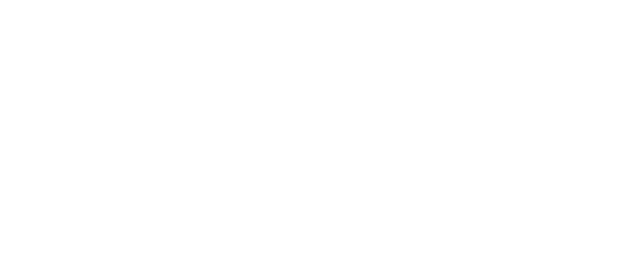
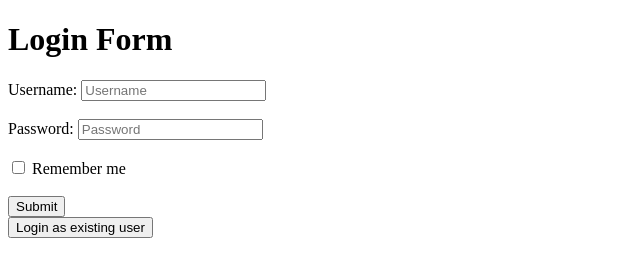
Before and after one commit to acciojob/remember-me-login-form-Shubham2511github, a website: page main.html in a window 1280 px wide. Shown: the whole page, without its empty margins (0-640 px from the left). Drawn offline with Linux system fonts and the light colour scheme.

Commit message:
created a submission

```diff
--- a/main.html
+++ b/main.html
@@ -8,9 +8,20 @@
 
 <body>
 	<!-- the entire body must be written by student -->
-    <script type="text/javascript" src="./script.js">
-</script>
+	<h1>Login Form</h1>
+	<form onsubmit ="handelSubmit(event)">
+		<label id="username">Username: </label>
+		<input type="text" id="username" placeholder="Username"><br><br>
+		<label id="password">Password: </label>
+		<input type="text" id="password" placeholder="Password"><br><br>
+		<input type="checkbox" id="checkbox">
+		<label id="checkbox">Remember me</label><br><br>
+
+		<input type="submit" id="submit" value="Submit">
+	</form>
+	<button  id="existing" onclick="handleExistingUserLogin()">Login as existing user</button>
+
+    <script type="text/javascript" src="./script.js"></script>
 
 </body>
-
 </html>
--- a/script.js
+++ b/script.js
@@ -1 +1,24 @@
 //your JS code here. If required.
+function handelSubmit(event) {
+	event.preventDefault();
+
+	var username = document.getElementById("username").value;
+	var password = document.getElementById("password").value;
+	var rememberme = document.getElementById("checkbox").checked;
+
+	if(rememberme){
+		localStorage.setItem('username',username);
+		localStorage.setItem('username',password);
+	}else{
+		localStorage.removeItem('username');
+		localStorage.removeItem('password');
+	}
+	alert("Logged in as "+username);
+}
+function handleExistingUserLogin() {
+	var username = localStorage.getItem('username');
+	if(username){
+		alert("Logged in as "+ username);
+	}
+
+}
```
